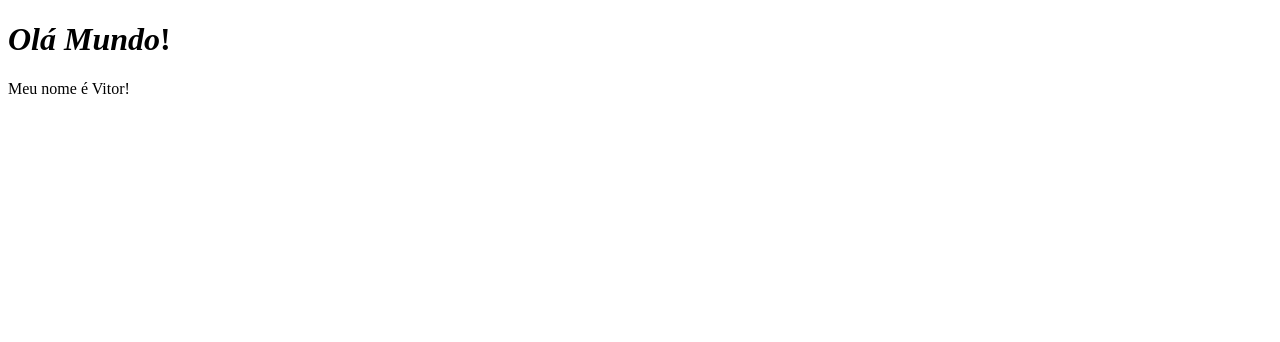
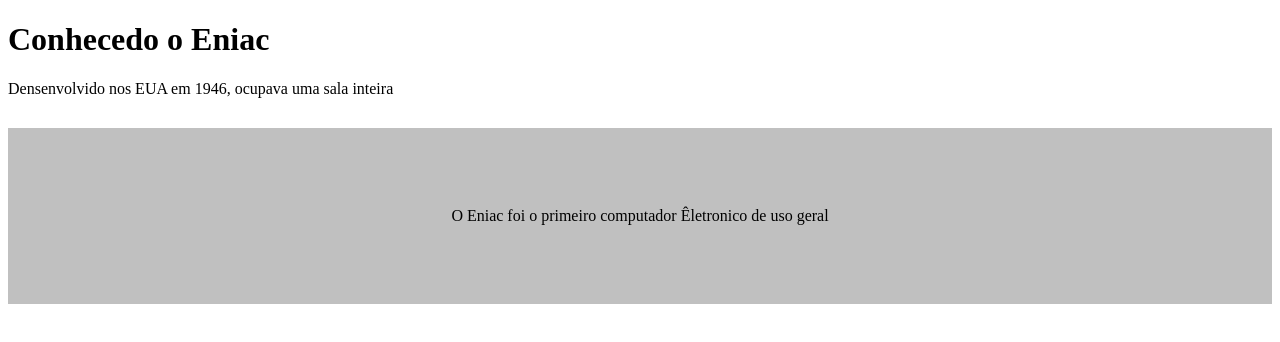
Before and after one commit to VitorPaixao23/web-3004, a plain HTML site: page index.html in a window 1280 px wide. Drawn offline with Linux system fonts and the light colour scheme.

Commit message:
css push

```diff
--- /dev/null
+++ b/Estilo.css
@@ -0,0 +1,16 @@
+#container{
+    display: flex;
+    justify-content: space-around;
+    margin-top: 30px;
+    padding: 5%;
+    background-color: silver;
+
+}
+.box{
+    width: 300px;
+    background-color: black;
+    color: whitesmoke;
+    padding: 15%;
+    border-radius: 10px;
+    text-align: center;
+}
--- a/index.html
+++ b/index.html
@@ -5,11 +5,17 @@
     <meta charset="UTF-8"> <!--tags meta configurar e passar prametros-->
     <!--aqui nesta tag-->
     <title>Conhecendo do Eniac</title>
+    <!--linkar arquivo de css externo-->
+    <link rel="stylesheet" href="Estilo.css" />
 </head>
+<body>
+    <h1>Conhecedo o Eniac</h1>
+    <p>Densenvolvido nos EUA em 1946, ocupava uma sala inteira</p>
+    <div id="container">
+        <div class="caixa">
+            <p>O Eniac foi o primeiro computador Êletronico de uso geral</p>
+       </div>
+    </div>
 
-<body>
-    <h1><i>Olá Mundo</i>!</h1>
-    <p>Meu nome é Vitor!</p>
 </body>
-
 </html>
```
